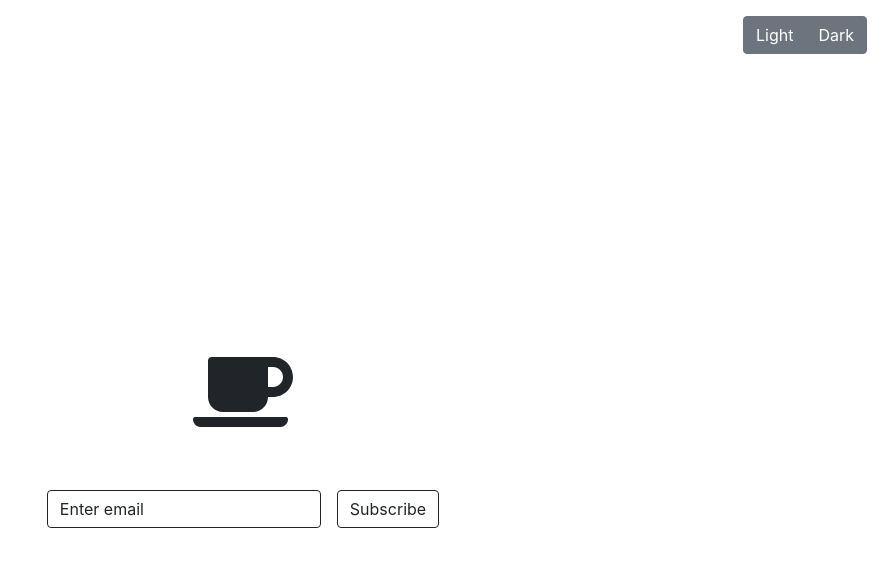
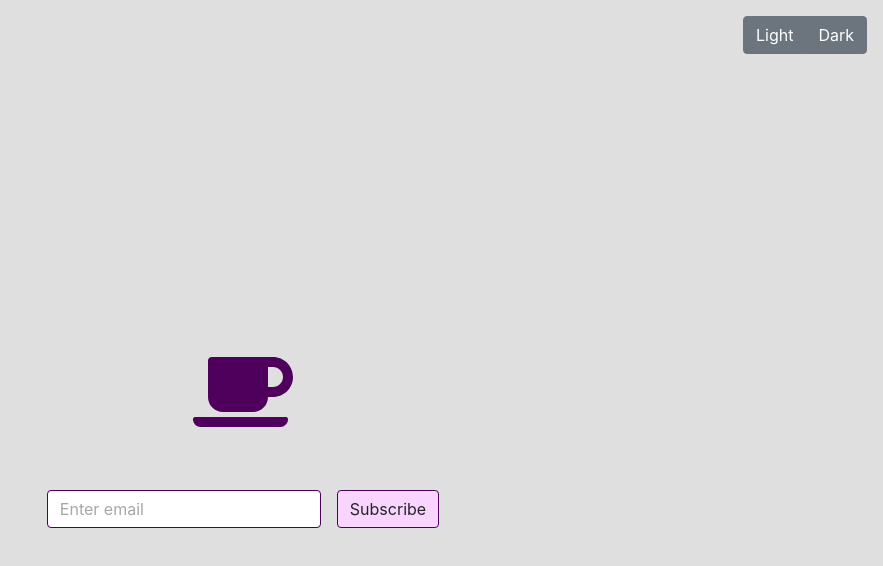
Before and after one commit to tutorials-coding/react-use-theme-hook, a React (Create React App) app: page / in a window 1280 px wide. Shown: the top 566 px of the page, without its empty margins (397-1280 px from the left). Built offline with nearby package versions, Linux system fonts and the light colour scheme.

Commit message:
Implement hook - base

```diff
--- a/src/App.js
+++ b/src/App.js
@@ -4,9 +4,13 @@
 import ButtonGroup from 'react-bootstrap/ButtonGroup'
 import Form from 'react-bootstrap/Form'
 import { FaCoffee } from 'react-icons/fa'
+import { useTheme } from './hooks/use-theme'
+
 import './App.css'
 
 export default function App() {
+  const { theme, setTheme } = useTheme()
+
   return (
     <div className="app__container w-100 h-100 d-flex flex-column">
       <div className="p-3 d-flex justify-content-end">
--- /dev/null
+++ b/src/hooks/use-theme.js
@@ -0,0 +1,11 @@
+import { useLayoutEffect, useState } from 'react'
+
+export const useTheme = () => {
+  const [theme, setTheme] = useState('light')
+
+  useLayoutEffect(() => {
+    document.documentElement.setAttribute('data-theme', theme)
+  }, [theme])
+
+  return { theme, setTheme }
+}
```
